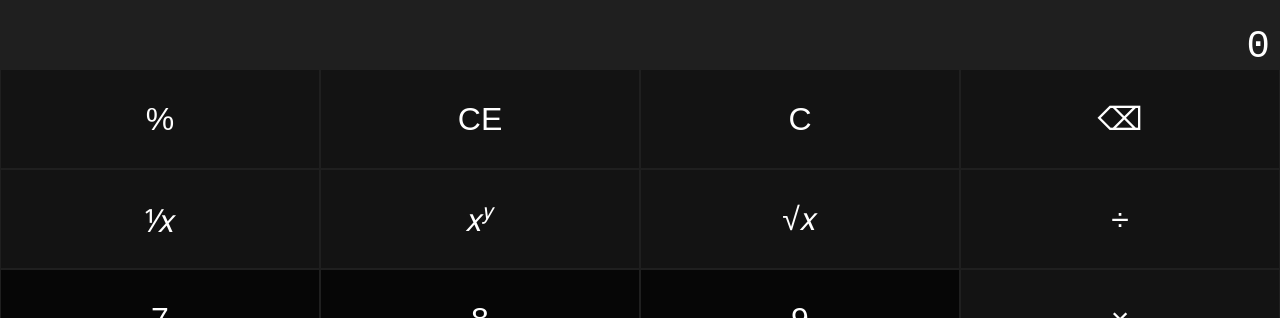
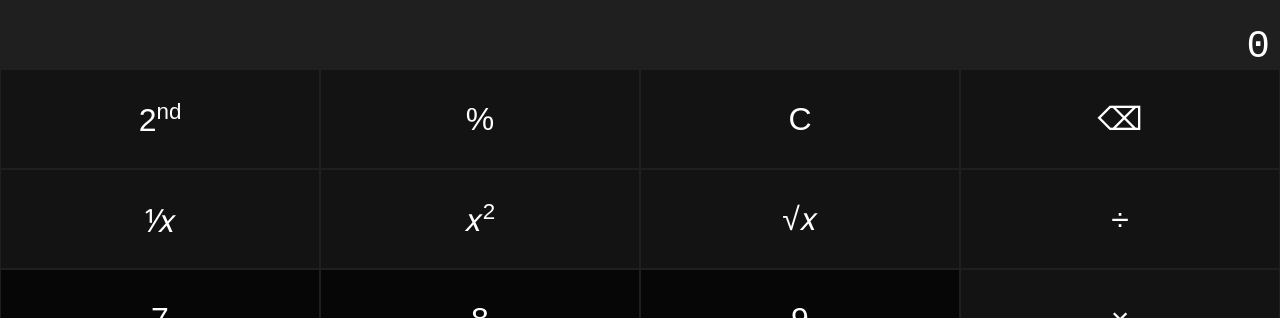
Before and after one commit to Shamus03/ralc, a React (Create React App) app: page / in a window 1280 px wide. Shown: the part 131-449 px from the top of the page. Built offline with nearby package versions, Linux system fonts and the light colour scheme.

Commit message:
Add 2nd (alt mode) button

```diff
--- a/src/App.css
+++ b/src/App.css
@@ -89,7 +89,7 @@ html, body, #root {
   background: #4b4b4b;
 }
 
-.calculator-button:active {
+.calculator-button:active, .calculator-button-active {
   background: #5f6164;
 }
 
--- a/src/App.tsx
+++ b/src/App.tsx
@@ -5,17 +5,19 @@ const CalculatorButton = ({
   children,
   dark,
   light,
+  className,
   onClick,
 }: {
   children: ReactFragment;
   dark?: boolean;
   light?: boolean;
+  className?: string,
   onClick: () => void;
 }) => {
   return (
     <button
       type="button"
-      className={`calculator-button ${dark ? 'calculator-button-dark' : ''} ${light ? 'calculator-button-light' : ''}`}
+      className={`calculator-button ${dark ? 'calculator-button-dark' : ''} ${light ? 'calculator-button-light' : ''} ${className}`}
       onClick={(e) => {
         onClick()
         e.currentTarget.blur()
@@ -28,6 +30,7 @@ const CalculatorButton = ({
 CalculatorButton.defaultProps = {
   dark: false,
   light: false,
+  className: '',
 };
 
 const CalculatorContext = createContext({
@@ -180,6 +183,7 @@ const Calculator = () => {
     }
     setNextTypeWillClearBuffer(false);
     setNextTypeWillPushBuffer(false);
+    setAltEnabled(false)
   };
 
   const typeDigit = (d: number) => {
@@ -220,12 +224,29 @@ const Calculator = () => {
   const clearAll = () => {
     clearBuffer();
     setStack([]);
+    setAltEnabled(false)
   };
   useHotkey('ctrl+Backspace', clearAll);
+
+  const willClearAll = !nextTypeWillClearBuffer && buffer === '0'
+
+  const clearOrClearAll = () => {
+    if (willClearAll) {
+      clearAll()
+    } else {
+      clearBuffer()
+    }
+  }
+
+  const [altEnabled, setAltEnabled] = useState(false)
+  const toggle2nd = () => {
+    setAltEnabled(!altEnabled)
+  }
 
   const unaryOp = (fn: (x: number) => number) => {
     setBufferN(fn(+buffer));
     setNextTypeWillPushBuffer(true);
+    setAltEnabled(false)
   };
 
   const binaryOp = (fn: (a: number, b: number) => number) => {
@@ -235,6 +256,7 @@ const Calculator = () => {
     const b = +buffer;
     setBufferN(fn(a, b));
     setNextTypeWillPushBuffer(true);
+    setAltEnabled(false)
   };
 
   const opPercent = () => {
@@ -247,15 +269,23 @@ const Calculator = () => {
   };
   useHotkey('shift+Digit4', opReciprocal);
 
+  const opSquare = () => {
+    unaryOp(x => x * x)
+  };
+  useHotkey('shift+Digit6', opSquare);
+
   const opExponent = () => {
     binaryOp((a, b) => Math.pow(a, b));
   };
-  useHotkey('shift+Digit6', opExponent);
 
   const opSquareRoot = () => {
     unaryOp((x) => Math.sqrt(x));
   };
   useHotkey('shift+ctrl+Digit6', opSquareRoot);
+
+  const opNRoot = () => {
+    binaryOp((a, b) => Math.pow(a, 1/b))
+  };
 
   const opDivide = () => {
     binaryOp((a, b) => a / b);
@@ -314,14 +344,22 @@ const Calculator = () => {
       </div>
 
       <CalculatorContext.Provider value={{ typeDigit }}>
+        <CalculatorButton onClick={toggle2nd} className={altEnabled ? 'calculator-button-active' : ''}>2<sup>nd</sup></CalculatorButton>
         <CalculatorButton onClick={opPercent}>%</CalculatorButton>
-        <CalculatorButton onClick={clearBuffer}>CE</CalculatorButton>
-        <CalculatorButton onClick={clearAll}>C</CalculatorButton>
+        <CalculatorButton onClick={clearOrClearAll}>
+          {willClearAll ? 'C' : 'CE'}
+        </CalculatorButton>
         <CalculatorButton onClick={backspace}>⌫</CalculatorButton>
 
         <CalculatorButton onClick={opReciprocal}>⅟𝑥</CalculatorButton>
-        <CalculatorButton onClick={opExponent}>𝑥<sup>𝑦</sup></CalculatorButton>
-        <CalculatorButton onClick={opSquareRoot}>√𝑥</CalculatorButton>
+        {altEnabled
+          ? <CalculatorButton onClick={opExponent} light>𝑥<sup>𝑦</sup></CalculatorButton>
+          : <CalculatorButton onClick={opSquare}>𝑥<sup>2</sup></CalculatorButton>
+        }
+        {altEnabled
+          ? <CalculatorButton onClick={opNRoot} light><sup>𝑦</sup>√𝑥</CalculatorButton>
+          : <CalculatorButton onClick={opSquareRoot}>√𝑥</CalculatorButton>
+        }
         <CalculatorButton onClick={opDivide}>÷</CalculatorButton>
 
         <DigitButton digit={7} />
```
